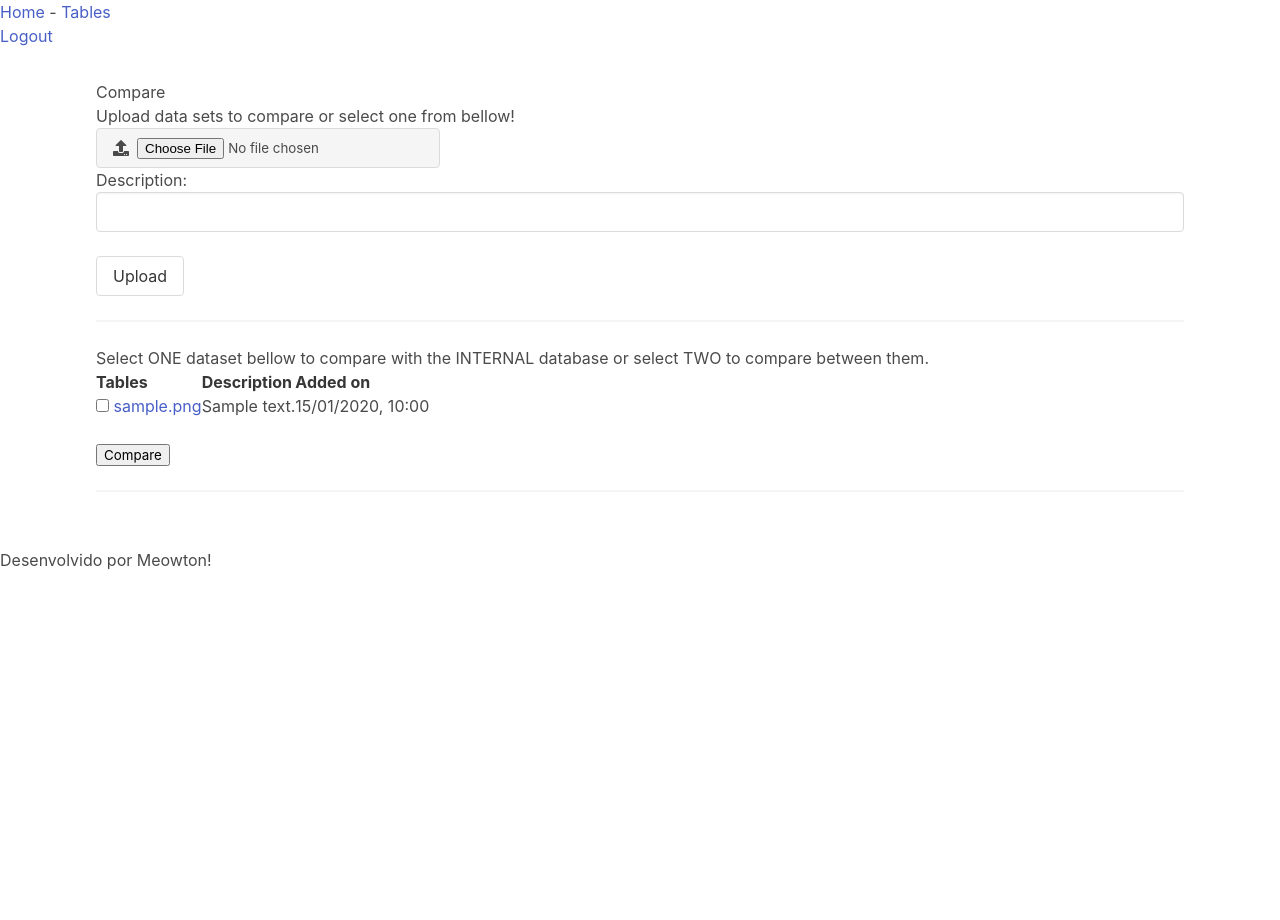
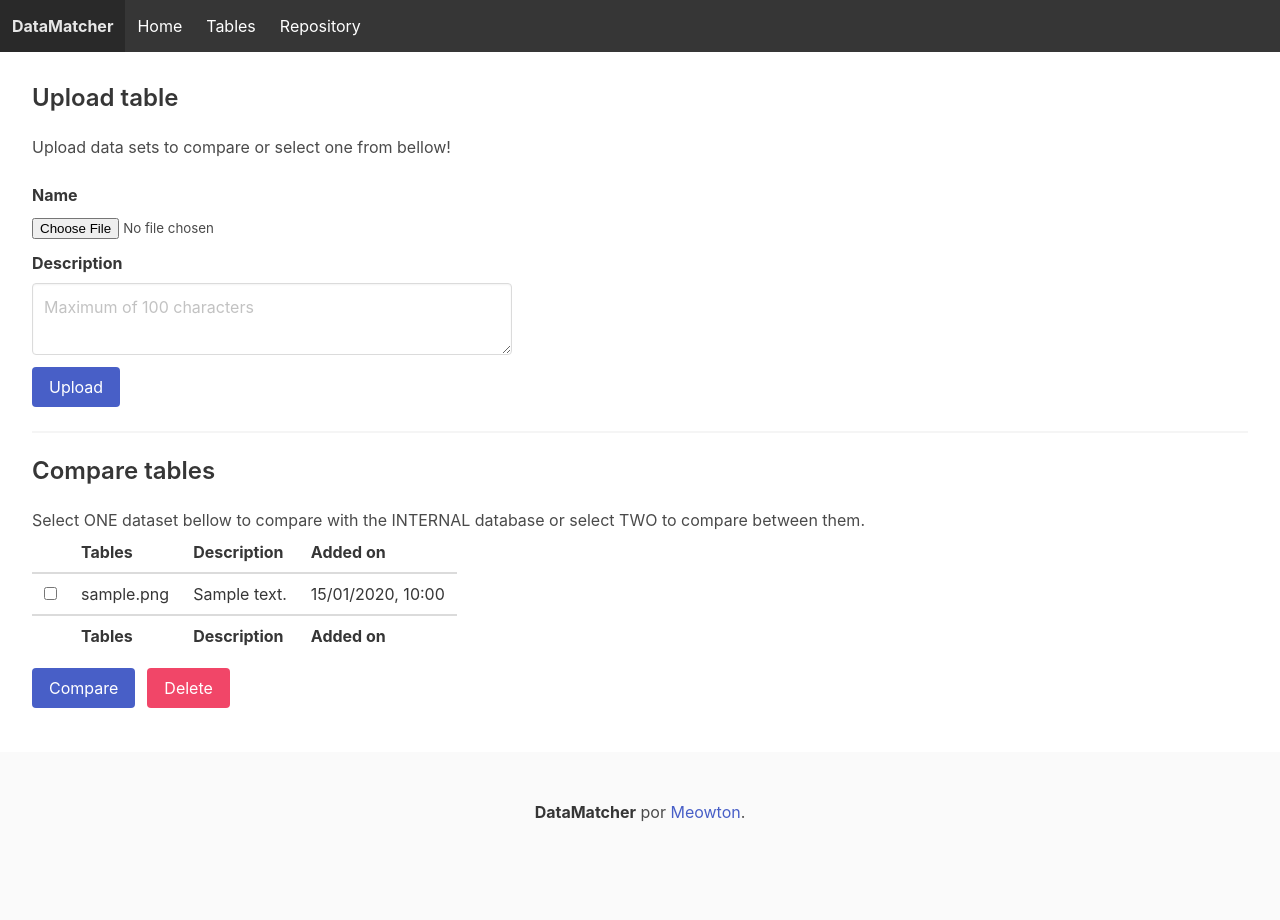
Before and after one commit to meowton/dataset-case, a Django app: page /compare/ in a window 1280 px wide. Before the commit the page ends 570 px from the top, so only its background shows below. Run offline with Django 3.2, Linux system fonts and the light colour scheme; tables that the repository leaves empty hold one stand-in row (values such as "Sample post"); some libraries are stand-ins or nearby versions.

Commit message:
Some error handling, navbar, tables refactoring, delete, upload and files cleanup implementation.

```diff
--- a/BigData/settings.py
+++ b/BigData/settings.py
@@ -36,7 +36,7 @@ INSTALLED_APPS = [
     'django.contrib.messages',
     'django.contrib.staticfiles',
     'DataMatcher.apps.DatamatcherConfig',
-    'widget_tweaks',
+    'django_cleanup.apps.CleanupConfig'
 ]
 
 MIDDLEWARE = [
@@ -117,7 +117,7 @@ USE_TZ = True
 STATIC_URL = '/static/'
 SITE_ROOT = os.path.dirname(os.path.realpath(__file__))
 STATICFILES_DIRS = (
-    os.path.join(SITE_ROOT, 'static/'),
+    os.path.join(SITE_ROOT, 'static'),
 )
 
 MEDIA_URL = '/media/'
--- a/BigData/static/script.js
+++ b/BigData/static/script.js
@@ -0,0 +1,7 @@
+getFormMethod = (form, method) => {
+  document.getElementById(form).method = method;
+};
+
+setElementValue = (element, value) => {
+  document.getElementById(element).value = value
+};
--- a/BigData/static/style.css
+++ b/BigData/static/style.css
@@ -1,3 +1,11 @@
+table {
+    width: max-content !important;
+}
+
+.ta-size-30 {
+    max-width: 30em !important;
+}
+
 .padded-0_5 {
     padding: 0.5em;
 }
@@ -64,3 +72,7 @@
 .padd {
     padding: 20px;
 }
+
+.text-row {
+
+}
--- a/DataMatcher/admin.py
+++ b/DataMatcher/admin.py
@@ -13,5 +13,9 @@ class TableDetails(admin.ModelAdmin):
     )
 
 
+class FileDetails(admin.ModelAdmin):
+    list_display = ('id', 'file', 'description', 'uploaded_at')
+
+
 admin.site.register(DataTable, TableDetails)
-admin.site.register(FileUpload)
+admin.site.register(FileUpload, FileDetails)
--- a/DataMatcher/models.py
+++ b/DataMatcher/models.py
@@ -29,7 +29,7 @@ class DataTable(models.Model):
 
 class FileUpload(models.Model):
     dir_to_upload = 'tables/'
-    description = models.CharField(max_length=100, blank=True)
+    description = models.TextField(max_length=100, blank=True)
     file = models.FileField(upload_to=dir_to_upload)
     uploaded_at = models.DateTimeField(auto_now_add=True)
 
@@ -59,3 +59,12 @@ class FileUploadForm(forms.ModelForm):
     class Meta:
         model = FileUpload
         fields = ('file', 'description')
+        widgets = {
+            # 'files': forms.FileField(),
+            'description': forms.Textarea(attrs={'class': 'textarea',
+                                                 'name': 'description',
+                                                 'rows': 2, 'cols': 60,
+                                                 'maxlength': 1,
+                                                 'placeholder':
+                                                     'Maximum of 100 characters'}),
+        }
--- a/DataMatcher/views.py
+++ b/DataMatcher/views.py
@@ -47,7 +47,6 @@ def compare(request):
     response = {'file_list': query_objects(FileUpload),
                 'form': form}
 
-    print()
     return render(request, 'compare.html', response)
 
 
@@ -56,6 +55,13 @@ def submit_comparison(request):
 
         try:
             table_list_form = request.POST.getlist('table')
+            table_delete = request.POST.get('delete')
+
+            if len(table_list_form) > 0 and table_delete == 'true':
+                for table in table_list_form:
+                    file = FileUpload.objects.get(file=table.replace('/media/', ''))
+                    file.delete()
+                return redirect('/compare/')
 
             if len(table_list_form) == 1:
                 table_df_1 = query_to_dataframe(DataTable)
@@ -72,10 +78,14 @@ def submit_comparison(request):
                                      left_table,
                                      right_table)
 
+            pd.set_option('display.max_colwidth', 10)
             response = {'file_list': query_objects(FileUpload),
                         'table_matches':
-                            do_match.dataset_filter().to_html(header=True,
-                                                              index=False)}
+                            do_match.dataset_filter().to_html(classes=[
+                                'table', 'is-bordered', 'is-striped',
+                                'is-narrow', 'is-hoverable', 'is-fullwidth'],
+                                header=True,
+                                index=False)}
 
         except FileNotFoundError:
             messages.error(request, "File not found.")
@@ -85,5 +95,8 @@ def submit_comparison(request):
             return redirect('/compare/')
         except KeyError:
             return redirect('/compare/')
+        except pd.errors.ParserError:
+            messages.error(request, "Invalid table formats!")
+            return redirect('/compare/')
 
         return render(request, 'results.html', response)
--- a/templates/body.html
+++ b/templates/body.html
@@ -1,4 +1,5 @@
 <!DOCTYPE html>
+{% load static %}
 <html lang="en">
 <head>
   <meta charset="UTF-8">
@@ -9,7 +10,6 @@
   <script defer
           src="https://use.fontawesome.com/releases/v5.3.1/js/all.js">
   </script>
-  {% load static %}
   <link rel="stylesheet"
         type="text/css"
         href="{% static 'style.css' %}">
@@ -17,7 +17,7 @@
 <body>
 {% include 'header.html' %}
 <section>
-  <div class="container">
+  <div class="container is-fluid">
     {% block content %}
     {% endblock %}
   </div>
--- a/templates/compare.html
+++ b/templates/compare.html
@@ -1,14 +1,18 @@
 {% extends 'body.html' %}
 {% block content %}
-  <div class="padded-2_0">
-    <h1>Compare</h1>
+  <div class="padded-top-2_0">
+
+    <h4 class="title is-4">Upload table</h4>
+
     <div>
       <p>Upload data sets to compare or select one from bellow!</p>
+      <br/>
       {% include 'upload.html' %}
     </div>
 
     <hr>
 
+    <h4 class="title is-4">Compare tables</h4>
     <div>
       <p>Select ONE dataset bellow to compare with the INTERNAL database
         or select TWO to compare between them.</p>
@@ -16,12 +20,8 @@
         {% include 'tables.html' %}
       </div>
     </div>
-
-    <hr>
-
-    <div>
+    <div class="padded-bottom-2_0">
       {% include 'messages.html' %}
     </div>
   </div>
-
 {% endblock %}
--- a/templates/footer.html
+++ b/templates/footer.html
@@ -1 +1,7 @@
-<p>Desenvolvido por Meowton!</p>
+<footer class="footer">
+  <div class="content has-text-centered">
+    <p>
+      <strong>DataMatcher</strong> por <a href="https://github.com/meowton/">Meowton</a>.
+    </p>
+  </div>
+</footer>
--- a/templates/header.html
+++ b/templates/header.html
@@ -1,10 +1,55 @@
-<meta charset="UTF-8"/>
-<meta name="viewport" content="width=device-width, initial-scale=1.0"/>
-<title>Matcher</title>
-<div>
-  <a href="/">Home</a> -
-  <a href="/compare">Tables</a>
-</div>
-<div>
-  <a href="/logout">Logout</a>
-</div>
+<nav class="navbar is-dark" role="navigation" aria-label="main navigation">
+    <div class="navbar-brand">
+        <a class="navbar-item has-text-white has-text-weight-bold" href="/">DataMatcher
+            <img src="" width="" height="28" alt="">
+        </a>
+
+        <a role="button" class="navbar-burger burger"
+           aria-label="menu" aria-expanded="false"
+           data-target="navbarBasicExample">
+            <span aria-hidden="true"></span>
+            <span aria-hidden="true"></span>
+            <span aria-hidden="true"></span>
+        </a>
+    </div>
+
+    <div id="navbarBasicExample" class="navbar-menu">
+        <div class="navbar-start">
+            <a class="navbar-item" href="/">
+                Home
+            </a>
+            <a class="navbar-item" href="/compare/">
+                Tables
+            </a>
+            <a class="navbar-item"
+               target="_blank"
+               href="https://github.com/meowton/dataset-case/">
+                Repository
+            </a>
+        </div>
+    </div>
+</nav>
+
+<script>
+  // Bulma navbar script
+  document.addEventListener('DOMContentLoaded', () => {
+    // Get all "navbar-burger" elements
+    const $navbarBurgers = Array.prototype.slice.call(
+      document.querySelectorAll('.navbar-burger'), 0);
+    // Check if there are any navbar burgers
+    if ($navbarBurgers.length > 0) {
+      // Add a click event on each of them
+      $navbarBurgers.forEach(el => {
+        el.addEventListener('click', () => {
+          // Get the target from the "data-target" attribute
+          const target = el.dataset.target;
+          const $target = document.getElementById(target);
+          // Toggle the "is-active" class on both the
+          // "navbar-burger" and the "navbar-menu"
+          el.classList.toggle('is-active');
+          $target.classList.toggle('is-active');
+        });
+      });
+    }
+  });
+</script>
--- a/templates/results.html
+++ b/templates/results.html
@@ -3,8 +3,8 @@
   <h2>Results</h2>
 
   {% if table_matches %}
-    <div>
-      {{ table_matches | safe }}
+      <div class="table-container">
+        {{ table_matches | safe }}
     </div>
   {% else %}
     <p>Sorry, not found.</p>
--- a/templates/tables.html
+++ b/templates/tables.html
@@ -1,26 +1,53 @@
 {% if file_list %}
-  <form action="results" method="POST">
+  <form id="table_form" action="results" method="POST">
     {% csrf_token %}
 
-    <table>
+    <div class="field is-grouped">
+      <table class="table table-container">
+        <thead>
         <tr>
+          <th></th>
+          <th>Tables</th>
+          <th>Description</th>
+          <th> Added on</th>
+        </tr>
+        </thead>
+        <tfoot>
+        <tr>
+          <th></th>
           <th>Tables</th>
           <th>Description</th>
           <th>Added on</th>
         </tr>
+        </tfoot>
+        <tbody>
         {% for file in file_list %}
           <tr>
-          <td><input type="checkbox" name="table" value="{{ file.get_file_url }}">
-            <label for="table"> <a href="{{ file.get_file_url }}">
-              {{ file.get_file_name }}</a></label></td>
+            <th><input type="checkbox" name="table"
+                       value="{{ file.get_file_url }}"></th>
+            <td>{{ file.get_file_name }}</td>
             <td>{{ file.get_file_description | capfirst }}</td>
             <td>{{ file.get_file_date }}</td>
           </tr>
         {% endfor %}
+        </tbody>
       </table>
-    <br/>
-    <input type="submit" value="Compare">
+    </div>
+
+    <div class="field is-grouped">
+      <div class="control">
+        <button class="button is-link" type="submit">Compare</button>
+      </div>
+      <div class="control">
+        <button class="button is-danger" onclick="setElementValue('delete', 'true')" type="submit">Delete</button>
+      </div>
+    </div>
+
+    <input id="delete" type="text" name="delete" value="" size="1" readonly hidden>
+
   </form>
 {% else %}
-  <p>Sorry, not found.</p>
+  <div class="padded-2_0">
+    <p>Sorry, no tables found. Why don't you upload some?</p>
+  </div>
 {% endif %}
--- a/templates/upload.html
+++ b/templates/upload.html
@@ -3,23 +3,23 @@
   {% csrf_token %}
   {#    {{ form.as_p }}#}
 
-  <div class="file">
-    <label class="file-label">
-        <span class="file-cta">
-        <span class="file-icon">
-          <i class="fas fa-upload"></i>
-        </span>
-        <span class="file-label">
-          {{ form.file }}
-        </span>
-      </span>
-    </label>
+  <div class="field">
+    <label class="label">Name</label>
+    <div class="control">
+      {{ form.file }}
+    </div>
+  </div>
 
+  <div class="field">
+    <label class="label">Description</label>
+    <div class="control ta-size-30">
+      {{ form.description }}
+    </div>
   </div>
-  {% load widget_tweaks %}
-  <p>Description:</p>
-  {{ form.description | add_class:"input" }}
-  <br/>
-  <br/>
-  <button class="button" type="submit">Upload</button>
+
+  <div class="field is-grouped">
+    <div class="control">
+      <button class="button is-link" type="submit">Upload</button>
+    </div>
+  </div>
 </form>
```
Lines whose indentation alone changed are shown as unchanged.
